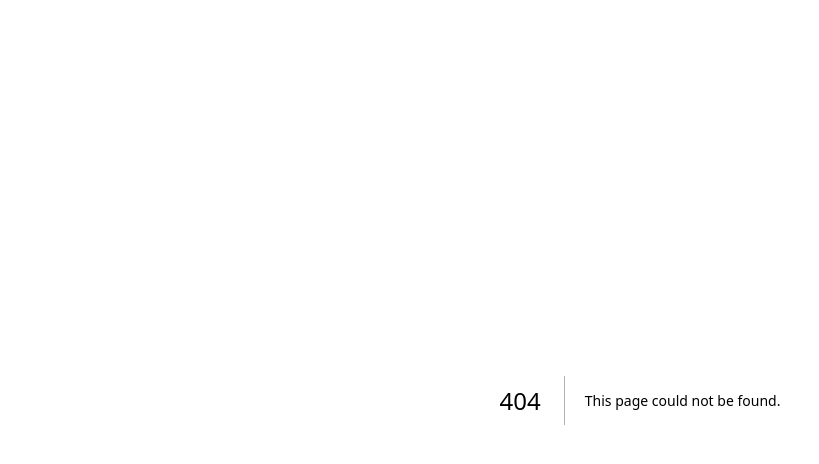
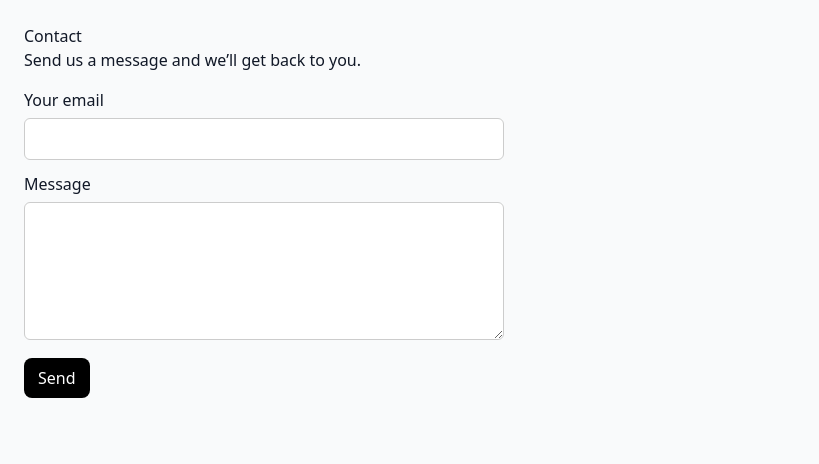
Before and after one commit to kworrix/churchmix-web-2.0, a Next.js app: page /contact in a window 1280 px wide. Before the commit this address had no page. Shown: the top 464 px of the page, without its empty margins (0-819 px from the left). Built offline with nearby package versions, Linux system fonts and the light colour scheme.

Commit message:
Create contact.js

```diff
--- /dev/null
+++ b/pages/contact.js
@@ -0,0 +1,20 @@
+export default function Contact() {
+  return (
+    <main style={{ padding: 24, fontFamily: 'system-ui, sans-serif' }}>
+      <h1>Contact</h1>
+      <p>Send us a message and we’ll get back to you.</p>
+
+      <form action="https://formspree.io/f/REPLACE_WITH_YOUR_ID" method="POST" style={{ marginTop: 16, maxWidth: 480 }}>
+        <label htmlFor="email">Your email</label><br/>
+        <input id="email" name="email" type="email" required style={{ width:'100%', padding:8, margin:'6px 0 12px', border:'1px solid #ccc', borderRadius:6 }} />
+
+        <label htmlFor="message">Message</label><br/>
+        <textarea id="message" name="message" required rows="5" style={{ width:'100%', padding:8, margin:'6px 0 12px', border:'1px solid #ccc', borderRadius:6 }} />
+
+        <button type="submit" style={{ padding:'8px 14px', borderRadius:8, background:'#000', color:'#fff' }}>
+          Send
+        </button>
+      </form>
+    </main>
+  );
+}
```
